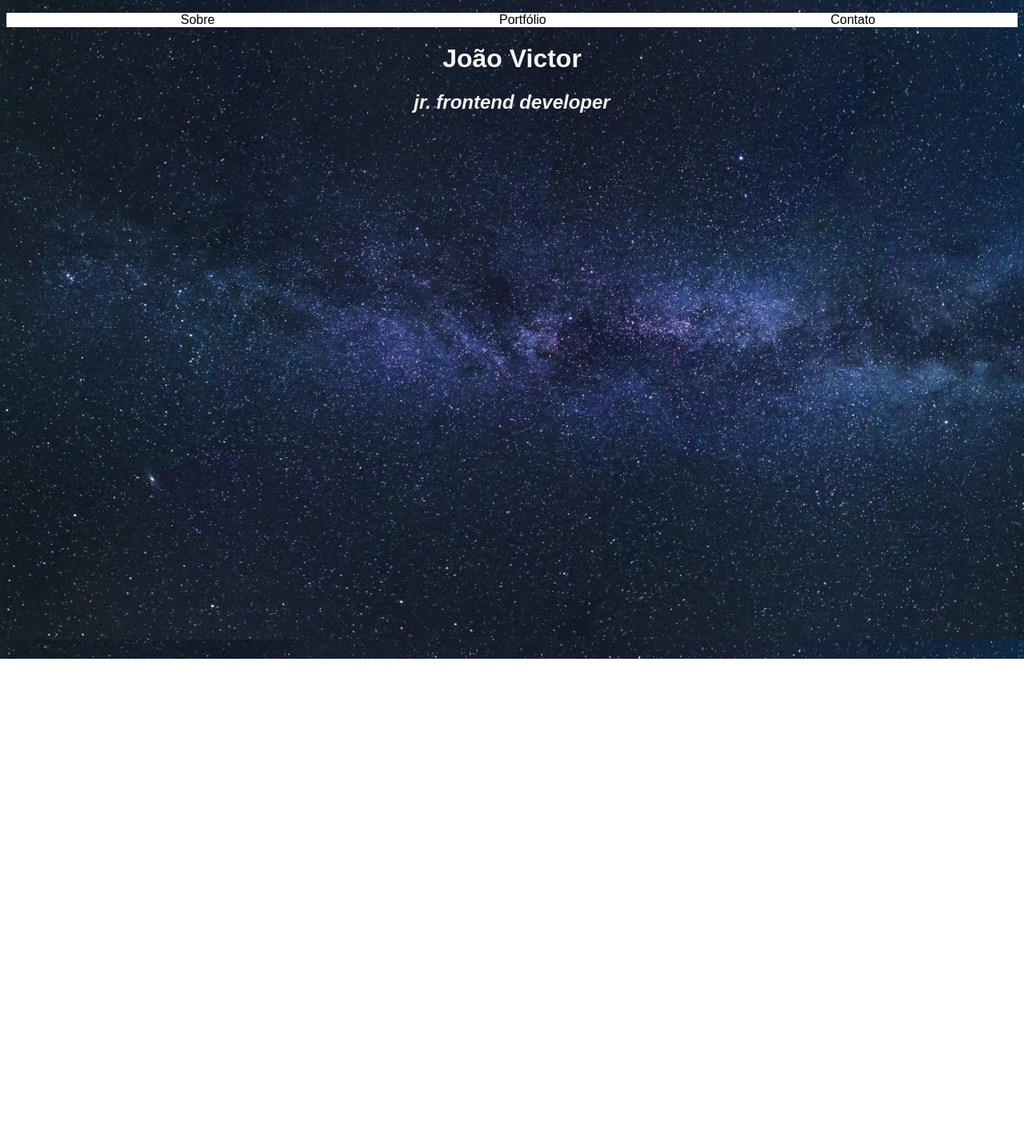
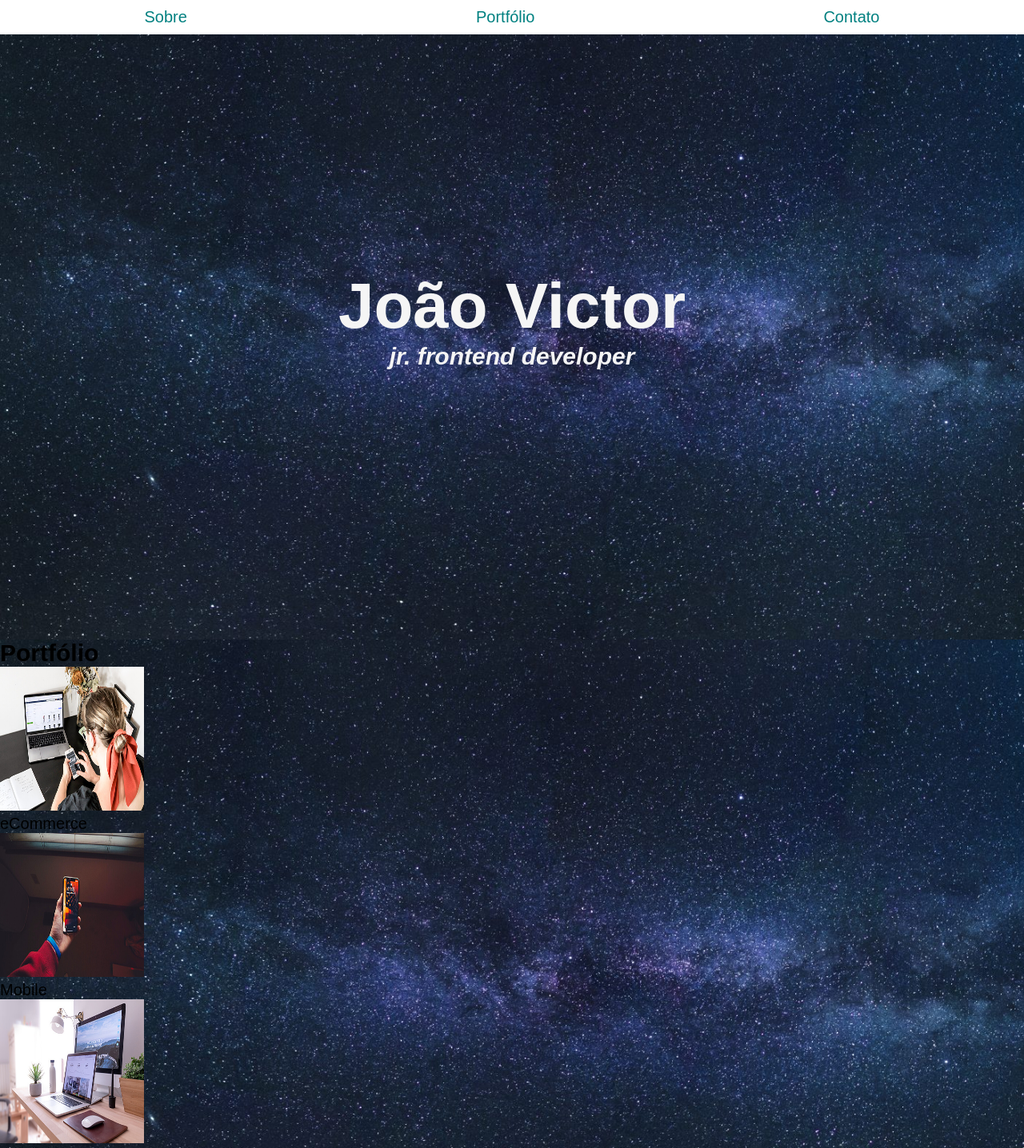
Before and after one commit to jvac99/jvimersaocss, a plain HTML site: page index.html in a window 1280 px wide. Shown: the top 1436 px of the page at 80% size. Before the commit the page ends 824 px from the top, so only its background shows below. Drawn offline with Linux system fonts and the light colour scheme.

Commit message:
Segunda versão

```diff
--- a/css/estilo.css
+++ b/css/estilo.css
@@ -1,12 +1,49 @@
-body {
-    background-image: url('../img/Fundo.jpg');
-    background-size: auto 100vh;
-    font-family: Arial;
+  * {
+    margin: 0;
+    padding: 0;
+    box-sizing: border-box;
+  }
+
+  body {
+      background-image: url('../img/Fundo.jpg');
+      background-size: auto 100vh;
+      font-family: Arial;
+      height: 100vh;
+      font-size: 12px;
+  }
+
+  /*Se a tela tiver pelo menos 400px vai carregar esses estilos*/
+  @media (min-width: 400px) {
+    body {
+      font-size: 14px;
+    }
+  }
+
+  /*Breakepoint*/
+  @media (min-width: 600px) {
+    body {
+      font-size: 18px;
+    }
+  }
+
+  @media (min-width: 1200px) {
+    body {
+      font-size: 20px;
+    }
+  }
+
+  header {
     height: 100vh;
+    display: flex;
+    justify-content: center;
+    align-items: center;
   }
 
   .menu {
     background-color: white;
+    position: fixed;
+    width: 100vw;
+    top: 0;
   }
 
   .menu ul {
@@ -16,6 +53,11 @@ body {
 
   .menu li {
    list-style: none;
+  }
+
+  .menu a {
+    display: block;
+    padding: 10px 20px;
   }
 
   a {
@@ -33,6 +75,15 @@ body {
     text-align: center;
   }
 
+  .site-title {
+    font-size: 4em;
+  }
+
   .site-subtitle {
    font-style: italic;
   }
+
+  .img-portfolio {
+    height: 180px;
+    width: 180px;
+  }
--- a/index.html
+++ b/index.html
@@ -1,21 +1,47 @@
 <!DOCTYPE html>
 <html lang="pt-BR">
+
 <head>
     <meta charset="UTF-8">
+    <meta name="viewport" content="width=device-width, initial-scale=1.0">
     <title>João Victor</title>
     <link rel="stylesheet" href="css/estilo.css">
 </head>
+
 <body>
     <header>
         <nav class="menu">
             <ul>
-                <li href="">Sobre</li>
-                <li href="">Portfólio</li>
-                <li href="">Contato</li>
+                <li><a href="#">Sobre</a></li>
+				<li><a href="#">Portfólio</a></li>
+				<li><a href="#">Contato</a></li>
             </ul>
         </nav>
-        <h1 class="site-title">João Victor</h1>
-        <h2 class="site-subtitle">jr. frontend developer</h2>
+        <div>
+            <h1 class="site-title">João Victor</h1>
+            <h2 class="site-subtitle">jr. frontend developer</h2>
+        </div>
     </header>
+    <section>
+        <h2>Portfólio</h2>
+        <figure>
+            <img class="img-portfolio" src="./img/ecommerce-creditos-s-o-c-i-a-l-c-u-t-unsplash.jpg" alt="eCommerce">
+            <figcaption>eCommerce</figcaption>
+        </figure>
+        <figure>
+            <img class="img-portfolio" src="./img/mobile-creditos-nate-grant-unsplash.jpg" alt=">Mobile">
+            <figcaption>Mobile</figcaption>
+        </figure>
+        <figure>
+            <img class="img-portfolio" src="./img/webdesign-creditos-domenico-loia-unsplash.jpg" alt="Web design">
+            <figcaption>Web design</figcaption>
+        </figure>
+        <figure>
+            <img class="img-portfolio" src="./img/projpessoais-creditos-hal-gatewood-unsplash.jpg"
+                alt="Projetos pessoais">
+            <figcaption>Projetos pessoais</figcaption>
+        </figure>
+    </section>
 </body>
+
 </html>
```
Also changed, not shown: img/alura.png (added), img/caelum.png (added), img/ecommerce-creditos-s-o-c-i-a-l-c-u-t-unsplash.jpg (added), img/hispters.png (added), img/hobby.png (added), img/likeaboss.png (added), img/mobile-creditos-nate-grant-unsplash.jpg (added), img/projpessoais-creditos-hal-gatewood-unsplash.jpg (added), img/webdesign-creditos-domenico-loia-unsplash.jpg (added).
